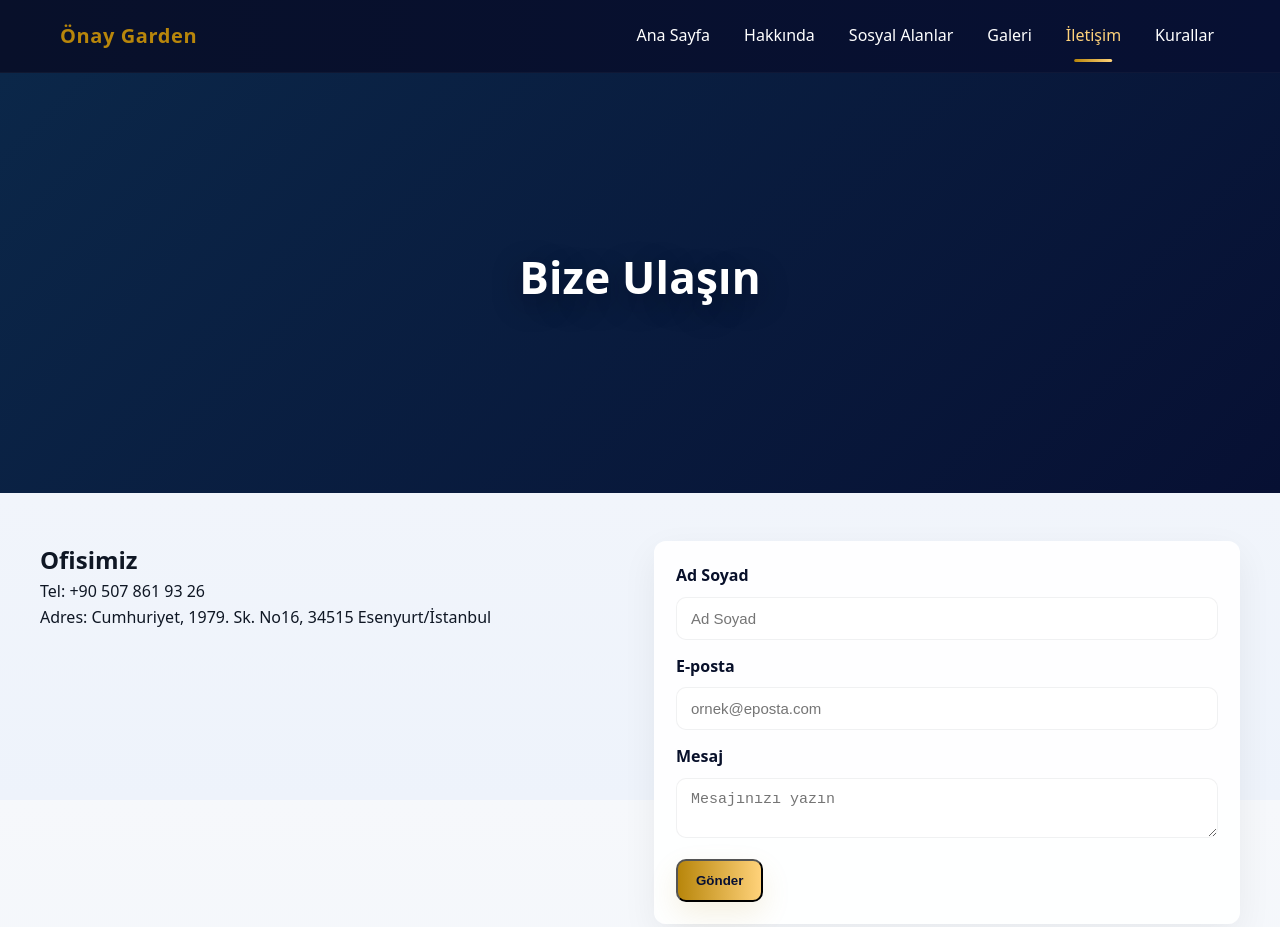
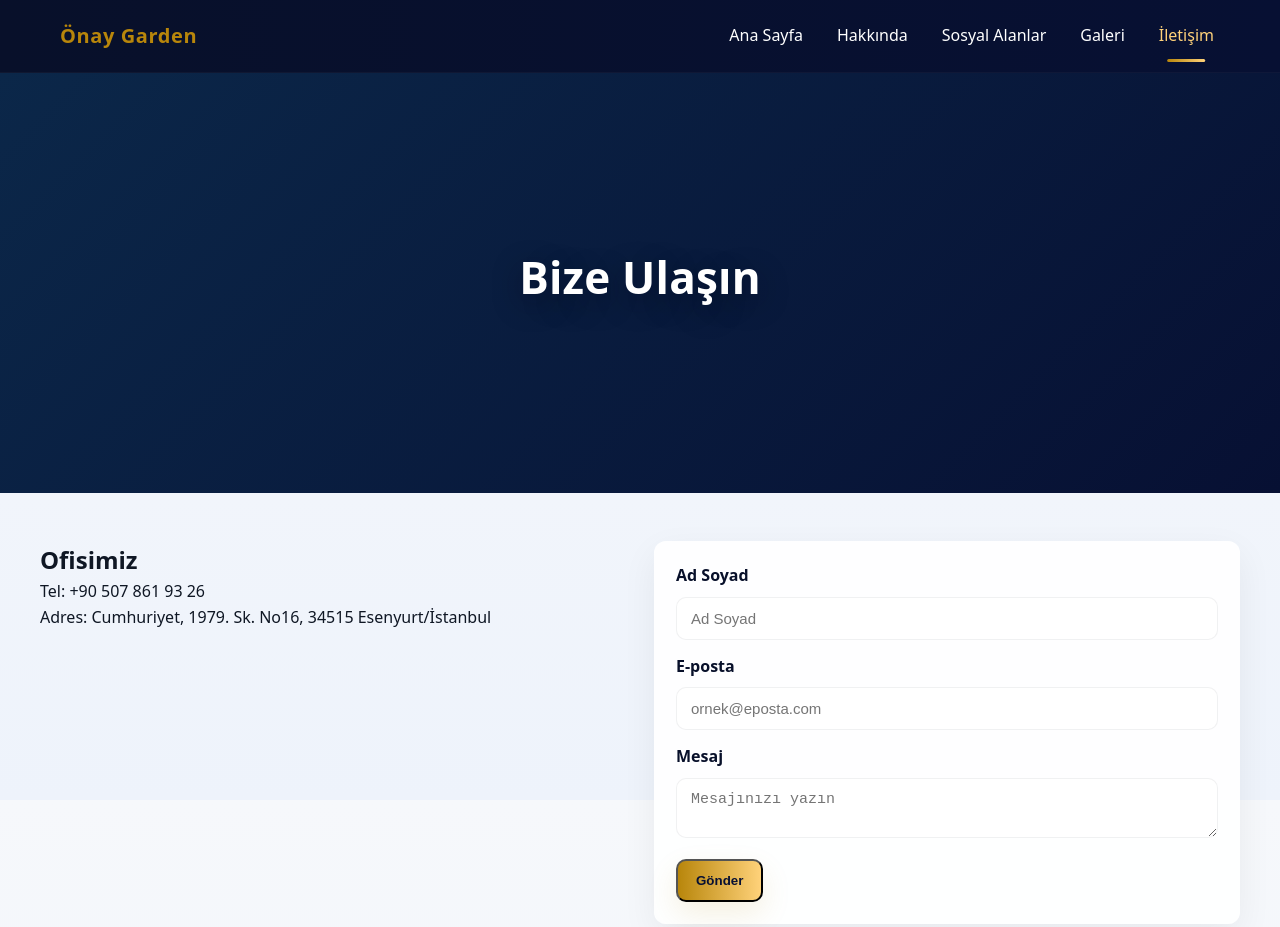
Before and after one commit to umvtsahin/onay, a plain HTML site: page contact.html in a window 1280 px wide. Shown: the top 927 px of the page. Drawn offline with Linux system fonts and the light colour scheme.

Commit message:
Update contact.html

```diff
--- a/contact.html
+++ b/contact.html
@@ -22,7 +22,6 @@
           <li><a href="social.html">Sosyal Alanlar</a></li>
           <li><a href="gallery.html">Galeri</a></li>
           <li><a href="contact.html" class="active">İletişim</a></li>
-          <li><a href="rules.html">Kurallar</a></li>
         </ul>
       </nav>
     </div>
@@ -83,4 +82,5 @@
 
 <script src="script/app.js" defer></script>
 </body>
+
 </html>
```
